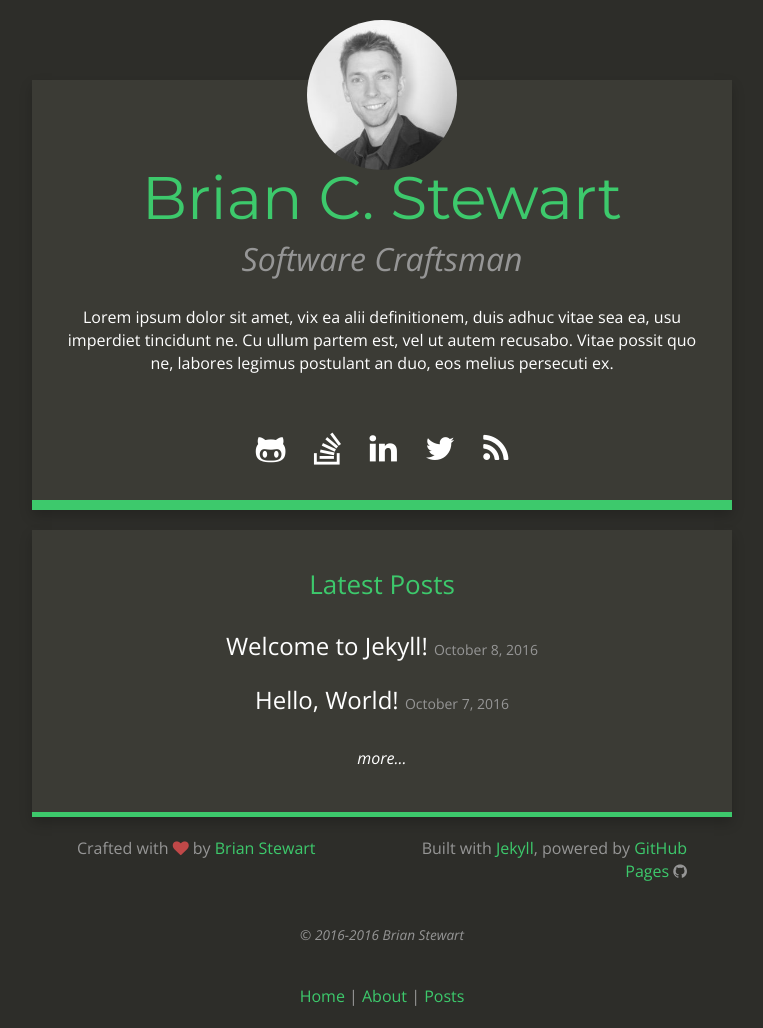
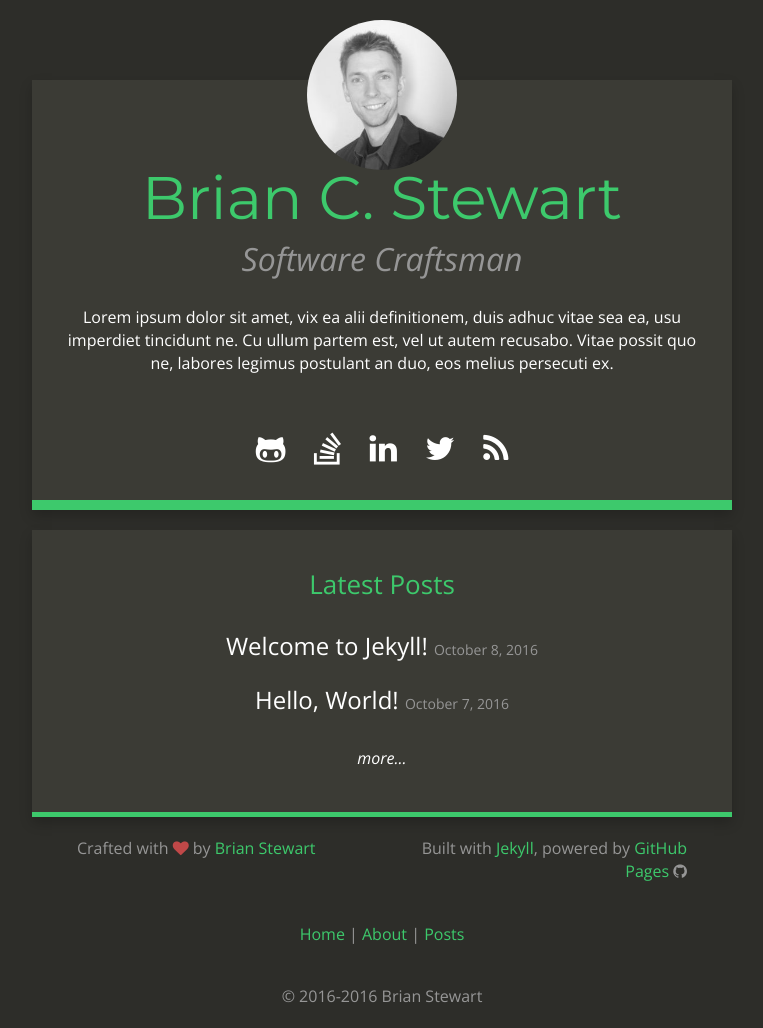
Before and after one commit to thecodesmith/thecodesmith.github.io, a Jekyll site: the page built from index.html, in a window 1280 px wide. Shown: the whole page, without its empty margins (258-1021 px from the left). Built offline with Jekyll 4.4.1, drawn with Linux system fonts in a browser that asks for light colours.

```diff
--- a/_includes/footer.html
+++ b/_includes/footer.html
@@ -7,12 +7,12 @@
         powered by <a href="http://pages.github.com">GitHub Pages</a> <i class="fa fa-github"></i>
     </div>
     <div class="col-md-12">
-        <small><i>&copy; 2016-{{ 'now' | date: "%Y" }} Brian Stewart</i></small>
-    </div>
-    <div class="col-md-12">
         <a href="/">Home</a> |
         <a href="/about">About</a> |
         <a href="/posts">Posts</a>
+    </div>
+    <div class="col-md-12">
+        &copy; 2016-{{ 'now' | date: "%Y" }} Brian Stewart
     </div>
 </div>
 
--- a/favicons/browserconfig.xml
+++ b/favicons/browserconfig.xml
@@ -3,7 +3,7 @@
   <msapplication>
     <tile>
       <square150x150logo src="/favicons/mstile-150x150.png"/>
-      <TileColor>#00a300</TileColor>
+      <TileColor>#da532c</TileColor>
     </tile>
   </msapplication>
 </browserconfig>
```
Also changed, not shown: favicons/android-chrome-192x192.png, favicons/apple-touch-icon.png, favicons/favicon-16x16.png, favicons/favicon-32x32.png, favicons/favicon.ico, favicons/manifest.json, favicons/mstile-150x150.png, favicons/safari-pinned-tab.svg.
